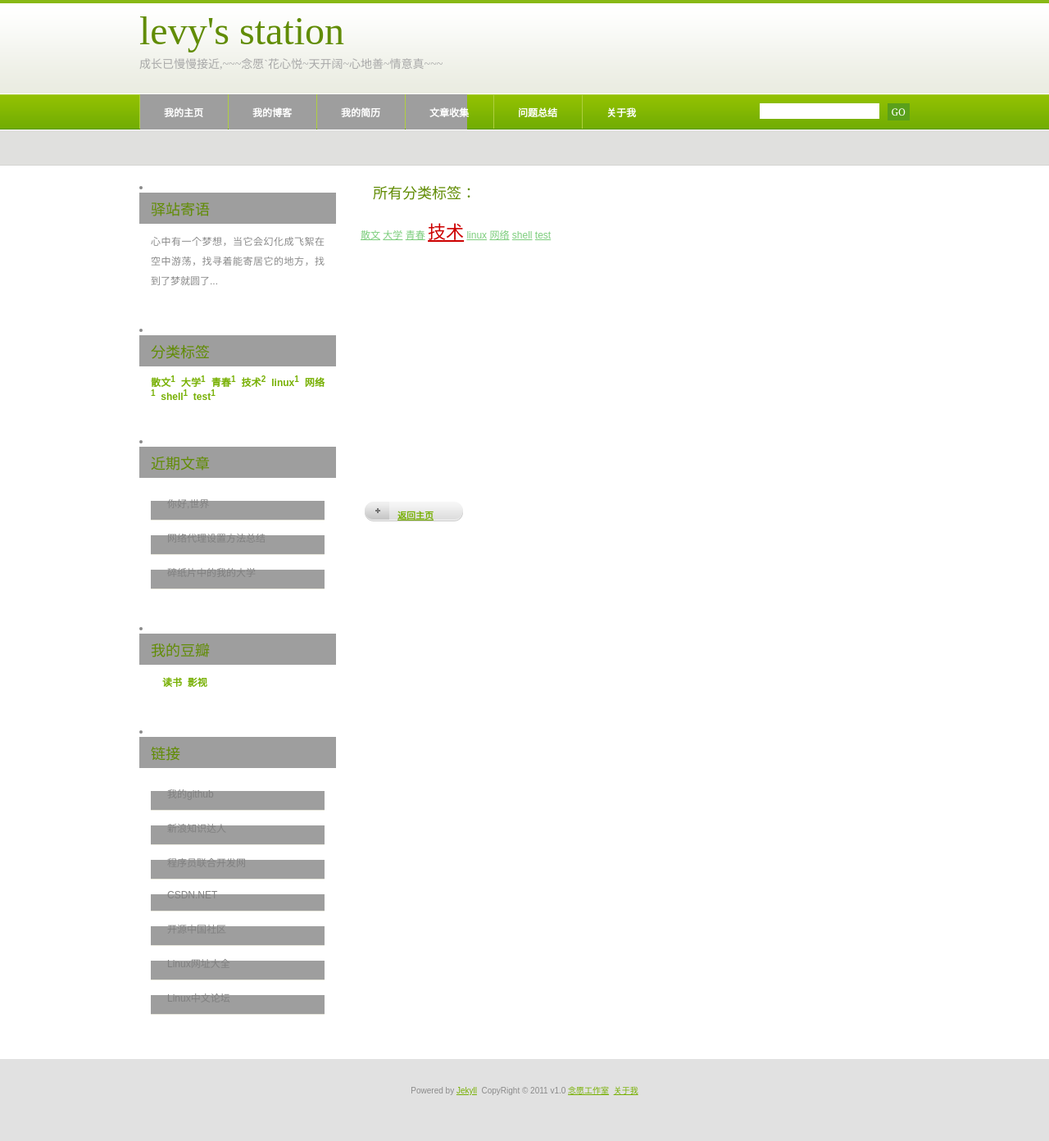
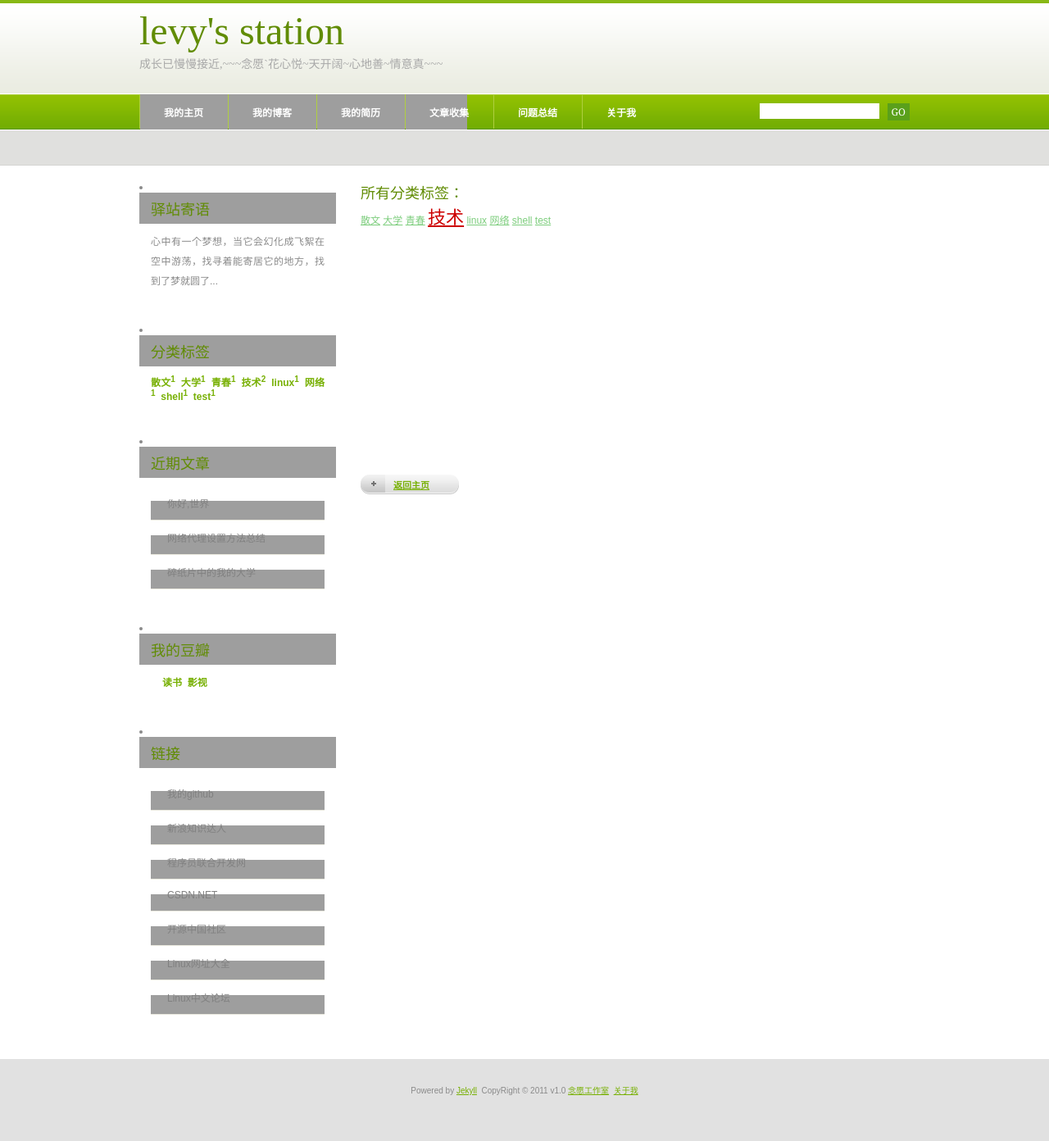
Before and after one commit to cailiwei/yuan, a Jekyll site: the page built from tags/index.html, in a window 1280 px wide. Shown: the whole page at 82% size. Built offline with Jekyll 4.4.1, drawn with Linux system fonts in a browser that asks for light colours; comment, search, counter and statistics services are not loaded.

Commit message:
Test again

```diff
--- a/tags/index.html
+++ b/tags/index.html
@@ -4,16 +4,14 @@
 ---
 <div class="content">
 	<div class="post">
-		<h2 class="title">所有分类标签：</h2>
+		<h2>所有分类标签：</h2>
 		<div id="tag_cloud">
 			{% for tag in site.tags %}<a href="javascript:;" onclick="showTag('{{ tag[0] }}')" title="{{ tag[0] }}" rel="{{ tag[1].size }}">{{ tag[0] }}</a>&nbsp;{% endfor %}
 		</div>
 
 		<div id="show-tag"><div style="text-align:center"><img src="{{site.baseurl}}/images/loading.gif"/>&nbsp;&nbsp;loading...</div></div>
-		<div class="post-bottom">
-			<p style="text-align:left" class="links">
+		<div class="links">
 			<a href="{{site.baseurl}}/">返回主页</a>
-			</p>
 		</div>
 	</div>
 </div>
```
